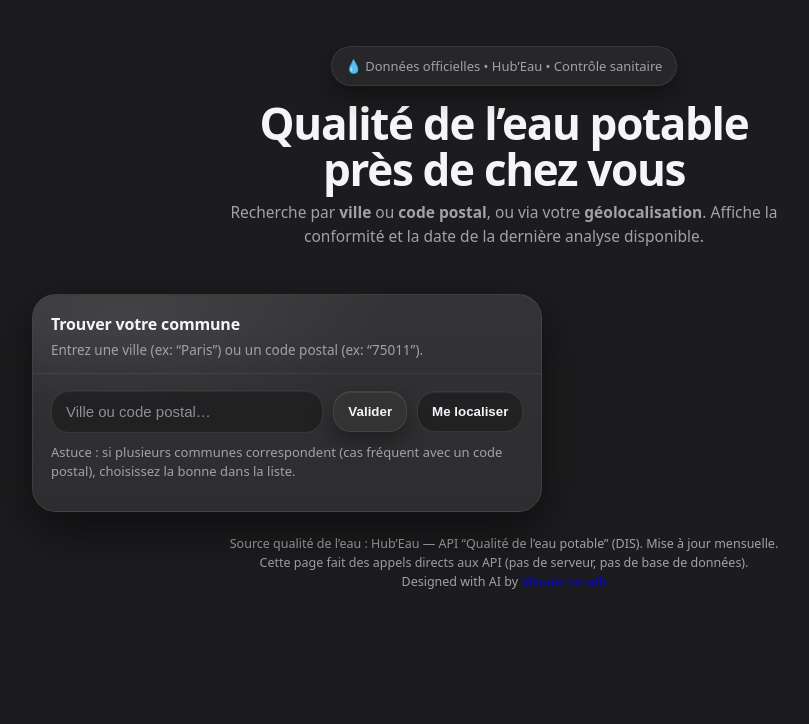
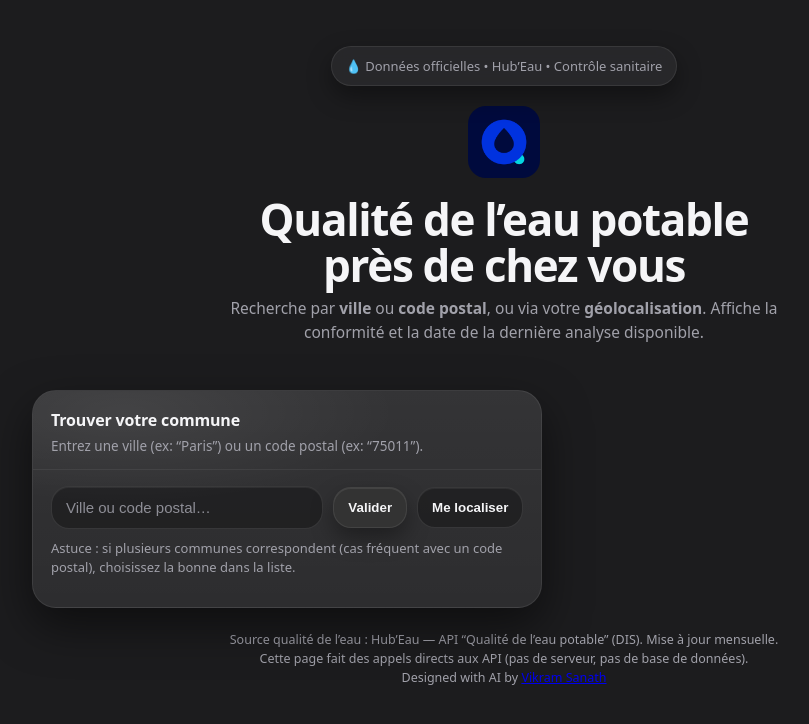
Before and after one commit to vpsanath/water-quality, a plain HTML site: page index.html in a window 1280 px wide. Shown: the whole page, without its empty margins (136-945 px from the left). Drawn offline with nearby package versions, Linux system fonts and the light colour scheme.

Commit message:
Update index.html
Adding logo at the top of the page

```diff
--- a/index.html
+++ b/index.html
@@ -539,6 +539,15 @@ h1{
   opacity: 1;
   pointer-events: auto;
 }
+.app-logo{
+  width:72px;
+  height:72px;
+  object-fit:contain;
+  display:block;
+  margin: 0 auto 18px auto;
+  margin-top: 20px;
+  border-radius:18px; /* effet app icon */
+}
 </style>
 
 
@@ -548,6 +557,8 @@ h1{
   <div class="wrap">
     <header>
       <div class="pill">💧 Données officielles • Hub’Eau • Contrôle sanitaire</div>
+      <img src="assets/icon.png" alt="Logo" class="app-logo">
+
       <h1>Qualité de l’eau potable<br/>près de chez vous</h1>
       <p class="sub">
         Recherche par <strong>ville</strong> ou <strong>code postal</strong>, ou via votre <strong>géolocalisation</strong>.
```
